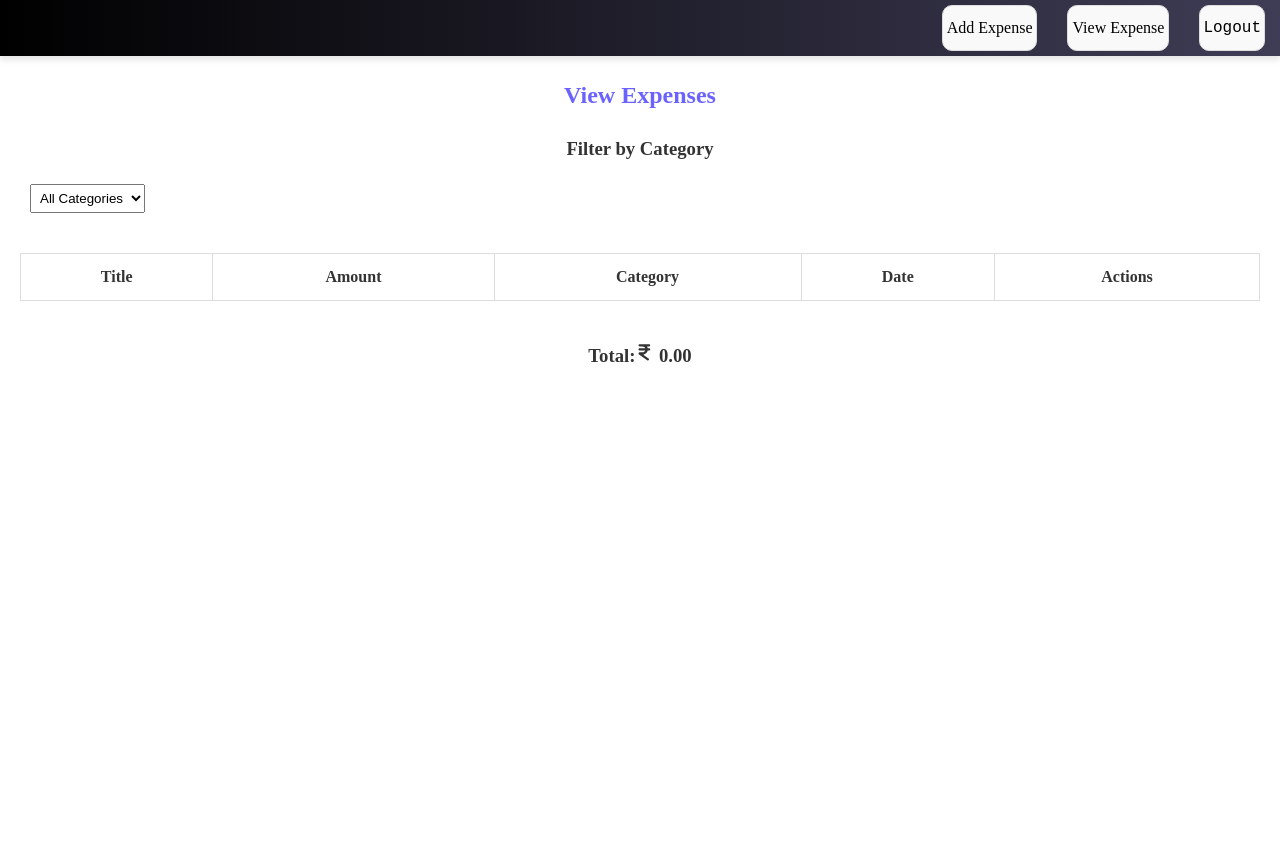
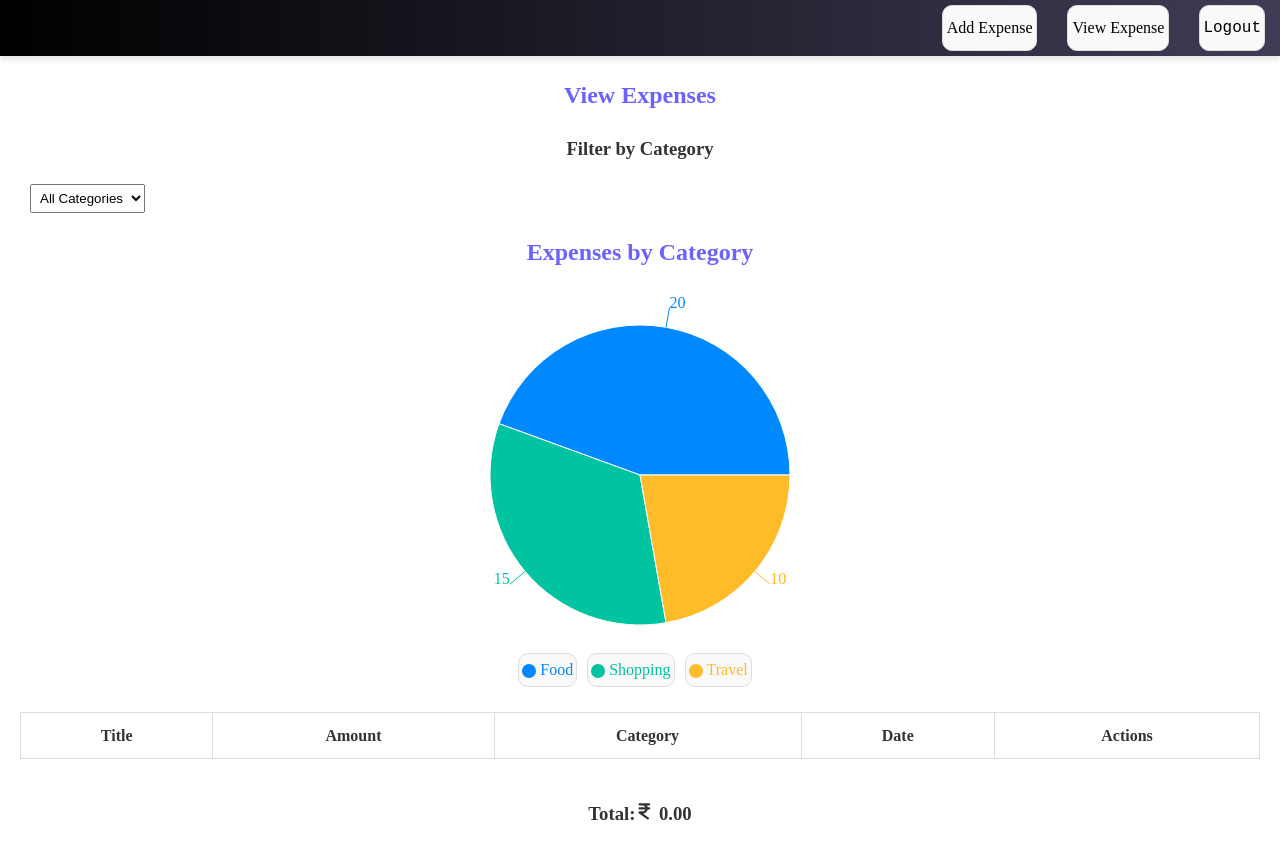
Before and after one commit to cdevwork/expense-tracker, a React (Create React App) app: page /viewexpense in a window 1280 px wide. Shown: the top 858 px of the page. Before the commit the page ends 800 px from the top, so only its background shows below. Built offline with nearby package versions, Linux system fonts and the light colour scheme; sample sign-in values are in the browser's storage.

Commit message:
Pie Chart add

```diff
--- a/src/components/Expenses/ExpenseChart.js
+++ b/src/components/Expenses/ExpenseChart.js
@@ -1,49 +1,48 @@
-import React, { useEffect, useState } from "react";
+import React from "react";
 import { PieChart, Pie, Cell, Tooltip, Legend } from "recharts";
 
 const COLORS = ["#0088FE", "#00C49F", "#FFBB28", "#FF8042"];
 
 const ExpenseChart = () => {
-  const [chartData, setChartData] = useState([]);
-
-  useEffect(() => {
-    const storedExpenses = JSON.parse(localStorage.getItem("expenses")) || [];
-
-    const categoryTotals = storedExpenses.reduce((acc, expense) => {
-      acc[expense.category] = (acc[expense.category] || 0) + expense.amount;
-      return acc;
-    }, {});
-
-    const formattedData = Object.keys(categoryTotals).map((category) => ({
-      name: category,
-      value: categoryTotals[category],
-    }));
-
-    setChartData(formattedData);
-  }, []);
+  const data = [
+    { id: 0, value: 20, label: "Food" },
+    { id: 1, value: 15, label: "Shopping" },
+    { id: 2, value: 10, label: "Travel" },
+  ];
 
   return (
-    <div>
+    <div
+      style={{
+        display: "flex",
+        justifyContent: "center",
+        alignItems: "center",
+      }}
+    >
+      <div style={{ textAlign: "center" }}>
         <h2>Expenses by Category</h2>
         <PieChart width={400} height={400}>
           <Pie
-          data={chartData}
-          cx={200}
-          cy={200}
-          labelLine={false}
-          outerRadius={120}
+            data={data}
+            dataKey="value"
+            nameKey="label"
+            cx="50%"
+            cy="50%"
+            outerRadius={150}
             fill="#8884d8"
-          dataKey="value"
-          label={({ name, percent }) => `${name} (${(percent * 100).toFixed(0)}%)`}
+            label
           >
-          {chartData.map((entry, index) => (
-            <Cell key={`cell-${index}`} fill={COLORS[index % COLORS.length]} />
+            {data.map((entry, index) => (
+              <Cell
+                key={`cell-${index}`}
+                fill={COLORS[index % COLORS.length]}
+              />
             ))}
           </Pie>
           <Tooltip />
           <Legend />
         </PieChart>
       </div>
+    </div>
   );
 };
 
--- a/src/components/ViewExpense.js
+++ b/src/components/ViewExpense.js
@@ -78,6 +78,16 @@ const ViewExpense = () => {
     ? expenses.filter((expense) => expense.category === selectedCategory)
     : expenses;
 
+  const chartData = expenses.reduce((acc, expense) => {
+    const existingCategory = acc.find((item) => item.name === expense.category);
+    if (existingCategory) {
+      existingCategory.value += parseFloat(expense.amount || 0);
+    } else {
+      acc.push({ name: expense.category, value: parseFloat(expense.amount || 0) });
+    }
+    return acc;
+  }, []);
+
   return (
     <>
       <Navbar />
@@ -99,6 +109,8 @@ const ViewExpense = () => {
             ))}
           </select>
         </div>
+
+        <ExpenseChart data={chartData} />
 
         <div className="table-c">
           <table className="expenses-table">
```
Lines whose indentation alone changed are shown as unchanged.
